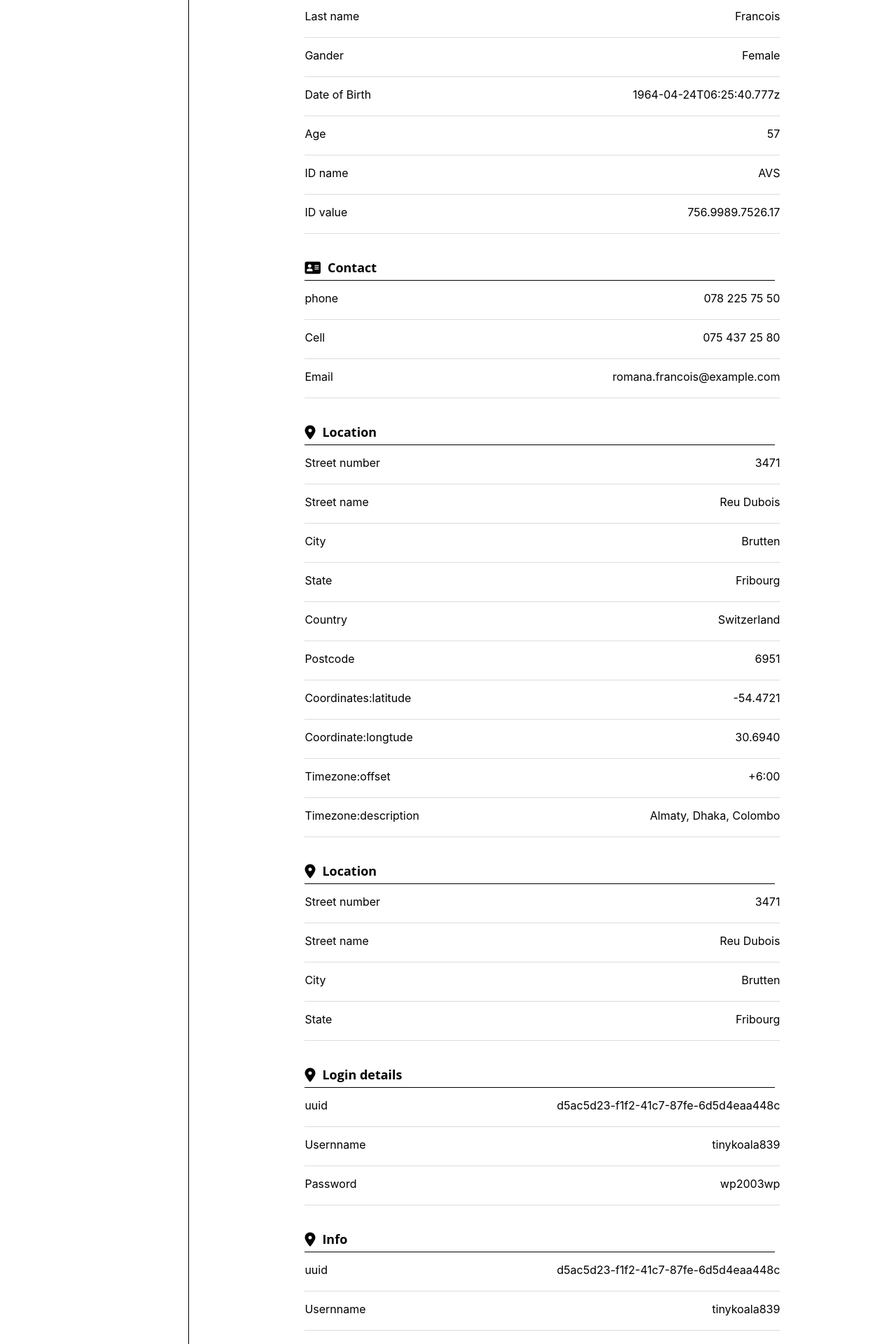
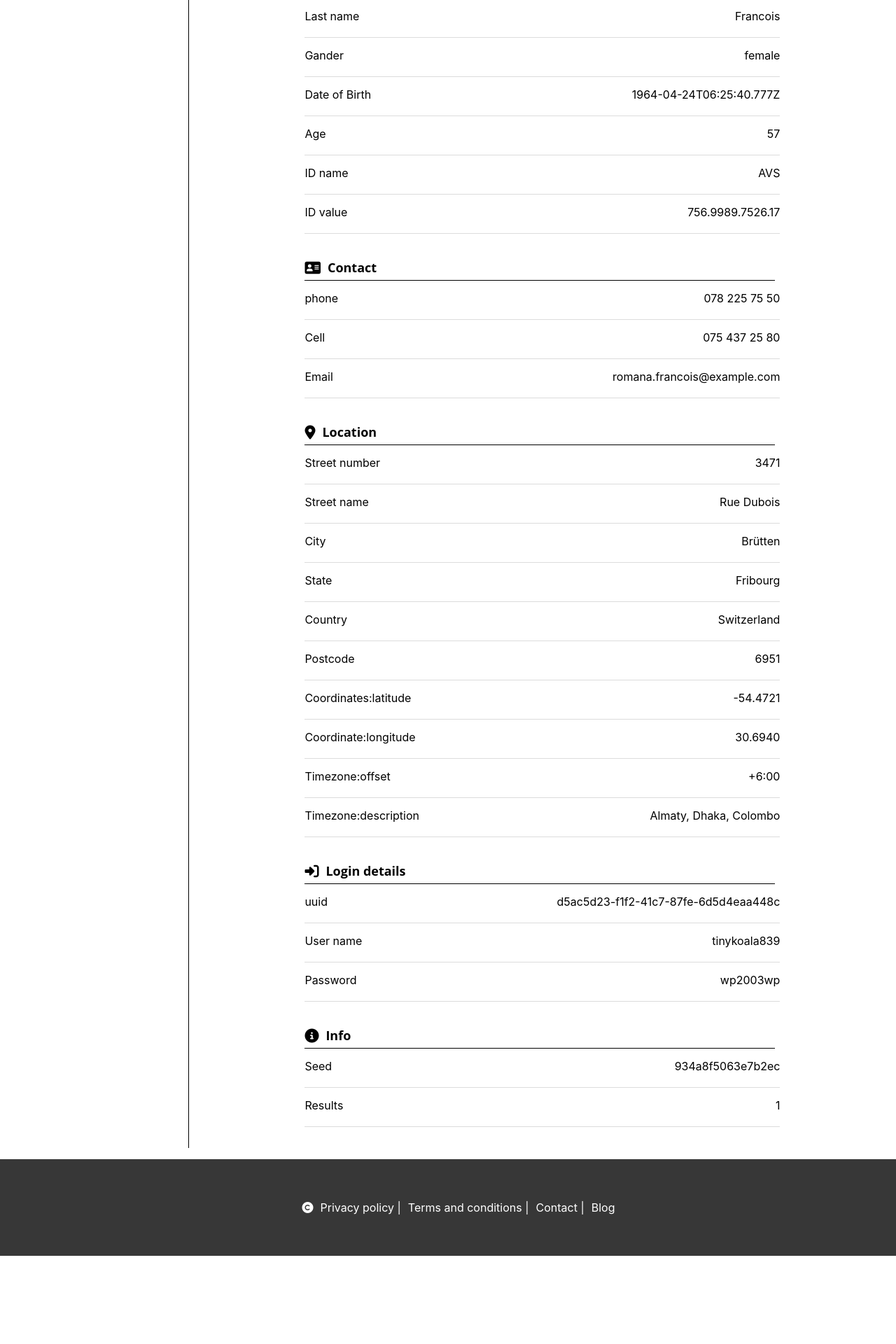
Before and after one commit to Johnnasimba/Admin-panel-clients-page, a React (Create React App) app: page / in a window 1280 px wide. Shown: the part 720-2640 px from the top of the page at 70% size. After the commit the page ends 2514 px from the top, so only its background shows below. Built offline with nearby package versions, Linux system fonts and the light colour scheme.

Commit message:
Adding dynamic content in client profile component

```diff
--- /dev/null
+++ b/public/data.json
@@ -0,0 +1,66 @@
+{
+    "results":[
+       {
+          "gender":"female",
+          "name":{
+             "title":"Madame",
+             "first":"Romana",
+             "last":"Francois"
+          },
+          "location":{
+             "street":{
+                "number":3471,
+                "name":"Rue Dubois"
+             },
+             "city":"Brütten",
+             "state":"Fribourg",
+             "country":"Switzerland",
+             "postcode":6951,
+             "coordinates":{
+                "latitude":"-54.4721",
+                "longitude":"30.6940"
+             },
+             "timezone":{
+                "offset":"+6:00",
+                "description":"Almaty, Dhaka, Colombo"
+             }
+          },
+          "email":"romana.francois@example.com",
+          "login":{
+             "uuid":"d5ac5d23-f1f2-41c7-87fe-6d5d4eaa448c",
+             "username":"tinykoala839",
+             "password":"wp2003wp",
+             "salt":"f9keVBXE",
+             "md5":"e30841088e1974b003980f11ec19b835",
+             "sha1":"25e4069400001e76738ee6bf13bd524a6df2f2d8",
+             "sha256":"f38eff8fdee487e1888fb93dd91fd2cafecd83c9fcbe49658d1a070125854d9a"
+          },
+          "dob":{
+             "date":"1964-04-24T06:25:40.777Z",
+             "age":57
+          },
+          "registered":{
+             "date":"2016-09-28T11:15:47.538Z",
+             "age":5
+          },
+          "phone":"078 225 75 50",
+          "cell":"075 437 25 80",
+          "id":{
+             "name":"AVS",
+             "value":"756.9989.7526.17"
+          },
+          "picture":{
+             "large":"https://randomuser.me/api/portraits/women/27.jpg",
+             "medium":"https://randomuser.me/api/portraits/med/women/27.jpg",
+             "thumbnail":"https://randomuser.me/api/portraits/thumb/women/27.jpg"
+          },
+          "nat":"CH"
+       }
+    ],
+    "info":{
+       "seed":"934a8f5063e7b2ec",
+       "results":1,
+       "page":1,
+       "version":"1.3"
+    }
+ }
--- a/src/App.js
+++ b/src/App.js
@@ -1,3 +1,4 @@
+import React, {useState, useEffect} from 'react';
 import './App.css';
 
 import Header from './components/header/header.component';
@@ -5,13 +6,34 @@ import ClientsList from './components/clients-list/client-list.component';
 import ClientProfile from './components/client-profile/client-profile.component';
 import Footer from  './components/footer/footer.component';
 
-function App() {
+const App = () => {
+  const [client, setClient] = useState([]);
+  const getData=()=>{
+    fetch('data.json'
+    ,{
+      headers : {
+        'Content-Type': 'application/json',
+        'Accept': 'application/json'
+       }
+    }
+    )
+      .then(function(response){
+        return response.json();
+      })
+      .then(function(myJson) {
+        setClient([myJson])
+      });
+  }
+  useEffect(()=>{
+    getData()
+  },[])
+
   return (
     <div className="admin-panel-client-page">
       <Header />
       <div className="client-container">
-            <ClientsList />
-            <ClientProfile />
+            <ClientsList client={client}/>
+            <ClientProfile client={client} />
       </div>
       <Footer />
     </div>
--- a/src/components/client-profile/client-profile.component.jsx
+++ b/src/components/client-profile/client-profile.component.jsx
@@ -2,187 +2,173 @@
 import React from 'react'
 import './client-profile.style.css'
 
-const ClientProfile = ()  => {
+const ClientProfile = ({ client })  => {
+    console.log(client)
+
     return (
         <div className="client-profile-container">
-          <div className="client-profile">
+            {/* looping through given props */}
+
+           {client.length === 0? <p>Loading...</p> : (
+                client.map((item, index) => (
+                    <div key={index} className="client-profile">
                         <ul className="profile-tabs" >
                             <li>Chat</li>
                             <li>Attendance</li>
                             <li className="active">Details</li>
                         </ul>
                         <div className="profile-image-and-name">
-                <img src={process.env.PUBLIC_URL + '/images/romana francois.jpg'} alt="Nancy Williams" />
+                            <img src={process.env.PUBLIC_URL + item.results[0].picture.large}
+                             alt={ item.results[0].name.first + " " + item.results[0].name.last} />
                             <span className="status"></span>
-                <h3>ROMANA FRANCOIS</h3>
+                            <h3 className="name"> {item.results[0].name.first} {item.results[0].name.last} </h3>
                         </div>
                         <div className="information-section">
                             <section className="personal-info">
                                 <div className="icon-and-title">
-                        <i class="fas fa-id-card-alt fa-lg"></i>
+                                    <i className="fas fa-id-card-alt fa-lg"></i>
                                     <h5>Personal Info</h5>
                                 </div>
                                 <div className="name-and-value">
                                     <span>Title</span>
-                        <span>Madame</span>
+                                    <span>{item.results[0].name.title}</span>
                                 </div>
                                 <div className="name-and-value">
                                     <span>First name</span>
-                        <span>Romana</span>
+                                    <span>{item.results[0].name.first}</span>
                                 </div>
                                 <div className="name-and-value">
                                     <span>Last name</span>
-                        <span>Francois</span>
+                                    <span>{item.results[0].name.last}</span>
                                 </div>
                                 <div className="name-and-value">
                                     <span>Gander</span>
-                        <span>Female</span>
+                                    <span>{item.results[0].gender}</span>
                                 </div>
                                 <div className="name-and-value">
                                     <span>Date of Birth</span>
-                        <span>1964-04-24T06:25:40.777z</span>
+                                    <span>{item.results[0].dob.date}</span>
                                 </div>
                                 <div className="name-and-value">
                                     <span>Age</span>
-                        <span>57</span>
+                                    <span>{item.results[0].dob.age}</span>
                                 </div>
                                 <div className="name-and-value">
                                     <span>ID name</span>
-                        <span>AVS</span>
+                                    <span>{item.results[0].id.name}</span>
                                 </div>
                                 <div className="name-and-value">
                                     <span>ID value</span>
-                        <span>756.9989.7526.17</span>
+                                    <span>{item.results[0].id.value}</span>
                                 </div>
 
                             </section>
 
                             <section className="personal-info">
                                 <div className="icon-and-title">
-                        <i class="fas fa-address-card fa-lg"></i>
+                                    <i className="fas fa-address-card fa-lg"></i>
                                     <h5>Contact</h5>
                                 </div>
                                 <div className="name-and-value">
                                     <span>phone</span>
-                        <span>078 225 75 50</span>
+                                    <span>{item.results[0].phone}</span>
                                 </div>
                                 <div className="name-and-value">
                                     <span>Cell</span>
-                        <span>075 437 25 80</span>
+                                    <span>{item.results[0].cell}</span>
                                 </div>
                                 <div className="name-and-value">
                                     <span>Email</span>
-                        <span>romana.francois@example.com</span>
+                                    <span>{item.results[0].email}</span>
                                 </div>
                             </section>
 
                             <section className="personal-info">
                                 <div className="icon-and-title">
-                    <i class="fas fa-map-marker-alt fa-lg"></i>
+                                <i className="fas fa-map-marker-alt fa-lg"></i>
                                     <h5>Location</h5>
                                 </div>
                                 <div className="name-and-value">
                                     <span>Street number</span>
-                        <span>3471</span>
+                                    <span>{item.results[0].location.street.number}</span>
                                 </div>
                                 <div className="name-and-value">
                                     <span>Street name</span>
-                        <span>Reu Dubois</span>
+                                    <span>{item.results[0].location.street.name}</span>
                                 </div>
                                 <div className="name-and-value">
                                     <span>City</span>
-                        <span>Brutten</span>
+                                    <span>{item.results[0].location.city}</span>
                                 </div>
                                 <div className="name-and-value">
                                     <span>State</span>
-                        <span>Fribourg</span>
+                                    <span>{item.results[0].location.state}</span>
                                 </div>
                                 <div className="name-and-value">
                                     <span>Country</span>
-                        <span>Switzerland</span>
+                                    <span>{item.results[0].location.country}</span>
                                 </div>
                                 <div className="name-and-value">
                                     <span>Postcode</span>
-                        <span>6951</span>
+                                    <span>{item.results[0].location.postcode}</span>
                                 </div>
                                 <div className="name-and-value">
                                     <span>Coordinates:latitude</span>
-                        <span>-54.4721</span>
+                                    <span>{item.results[0].location.coordinates.latitude}</span>
                                 </div>
                                 <div className="name-and-value">
-                        <span>Coordinate:longtude</span>
-                        <span>30.6940</span>
+                                    <span>Coordinate:longitude</span>
+                                    <span>{item.results[0].location.coordinates.longitude}</span>
                                 </div>
                                 <div className="name-and-value">
                                     <span>Timezone:offset</span>
-                        <span>+6:00</span>
+                                    <span>{item.results[0].location.timezone.offset}</span>
                                 </div>
                                 <div className="name-and-value">
                                     <span>Timezone:description</span>
-                        <span>Almaty, Dhaka, Colombo</span>
+                                    <span>{item.results[0].location.timezone.description}</span>
                                 </div>
                             </section>
                             <section className="personal-info">
                                 <div className="icon-and-title">
-                    <i class="fas fa-map-marker-alt fa-lg"></i>
-                        <h5>Location</h5>
+                                <i className="fas fa-sign-in-alt fa-lg"></i>
+                                    <h5>Login details</h5>
                                 </div>
                                 <div className="name-and-value">
-                        <span>Street number</span>
-                        <span>3471</span>
+                                    <span>uuid</span>
+                                    <span>{item.results[0].login.uuid}</span>
                                 </div>
                                 <div className="name-and-value">
-                        <span>Street name</span>
-                        <span>Reu Dubois</span>
+                                    <span>User name</span>
+                                    <span>{item.results[0].login.username}</span>
                                 </div>
                                 <div className="name-and-value">
-                        <span>City</span>
-                        <span>Brutten</span>
-                    </div>
-                    <div className="name-and-value">
-                        <span>State</span>
-                        <span>Fribourg</span>
+                                    <span>Password</span>
+                                    <span>{item.results[0].login.password}</span>
                                 </div>
                             </section>
                             <section className="personal-info">
                                 <div className="icon-and-title">
-                    <i class="fas fa-map-marker-alt fa-lg"></i>
-                        <h5>Login details</h5>
-                    </div>
-                    <div className="name-and-value">
-                        <span>uuid</span>
-                        <span>d5ac5d23-f1f2-41c7-87fe-6d5d4eaa448c</span>
-                    </div>
-                    <div className="name-and-value">
-                        <span>Usernname</span>
-                        <span>tinykoala839</span>
-                    </div>
-                    <div className="name-and-value">
-                        <span>Password</span>
-                        <span>wp2003wp</span>
-                    </div>
-                </section>
-                <section className="personal-info">
-                    <div className="icon-and-title">
-                    <i class="fas fa-map-marker-alt fa-lg"></i>
+                                <i className="fas fa-info-circle fa-lg"></i>
                                     <h5>Info</h5>
                                 </div>
                                 <div className="name-and-value">
-                        <span>uuid</span>
-                        <span>d5ac5d23-f1f2-41c7-87fe-6d5d4eaa448c</span>
+                                    <span>Seed</span>
+                                    <span>{item.info.seed}</span>
                                 </div>
                                 <div className="name-and-value">
-                        <span>Usernname</span>
-                        <span>tinykoala839</span>
-                    </div>
-                    <div className="name-and-value">
-                        <span>Password</span>
-                        <span>wp2003wp</span>
+                                    <span>Results</span>
+                                    <span>{item.info.results}</span>
                                 </div>
                             </section>
 
                         </div>
                     </div>
+
+                ))
+           )
+           }
+
         </div>
     )
 }
--- a/src/components/client-profile/client-profile.style.css
+++ b/src/components/client-profile/client-profile.style.css
@@ -69,6 +69,9 @@
     left: 440px;
 
 }
+.profile-image-and-name > .name{
+    text-transform: uppercase;
+}
 /* client details section*/
 
 .information-section {
--- a/src/components/footer/footer.component.jsx
+++ b/src/components/footer/footer.component.jsx
@@ -5,7 +5,7 @@ import './footer.style.css';
 const Footer = () => {
     return (
         <ul className="footer">
-           <li><i class="fas fa-copyright"></i></li>
+           <li><i className="fas fa-copyright"></i></li>
            <li>Privacy policy |</li>
            <li>Terms and conditions |</li>
            <li>Contact |</li>
--- a/src/components/header/header.component.jsx
+++ b/src/components/header/header.component.jsx
@@ -7,7 +7,7 @@ const Header =() => {
         <div id="header">
 
            <div className="menu-plus-logo">
-                <i class="fas fa-bars fa-lg menu-bars"></i>
+                <i className="fas fa-bars fa-lg menu-bars"></i>
                <div className="logo">Fitness<span >Lab</span></div>
            </div>
 
@@ -24,7 +24,7 @@ const Header =() => {
                         nasimba4john@gmail.com
                     </div>
                 </div>
-                <i class="fas fa-chevron-down fa-lg "></i>
+                <i className="fas fa-chevron-down fa-lg "></i>
            </div>
         </div>
     )
```
Also changed, not shown: public/index.html (+0 -23 lines). Lines whose indentation alone changed are shown as unchanged.
